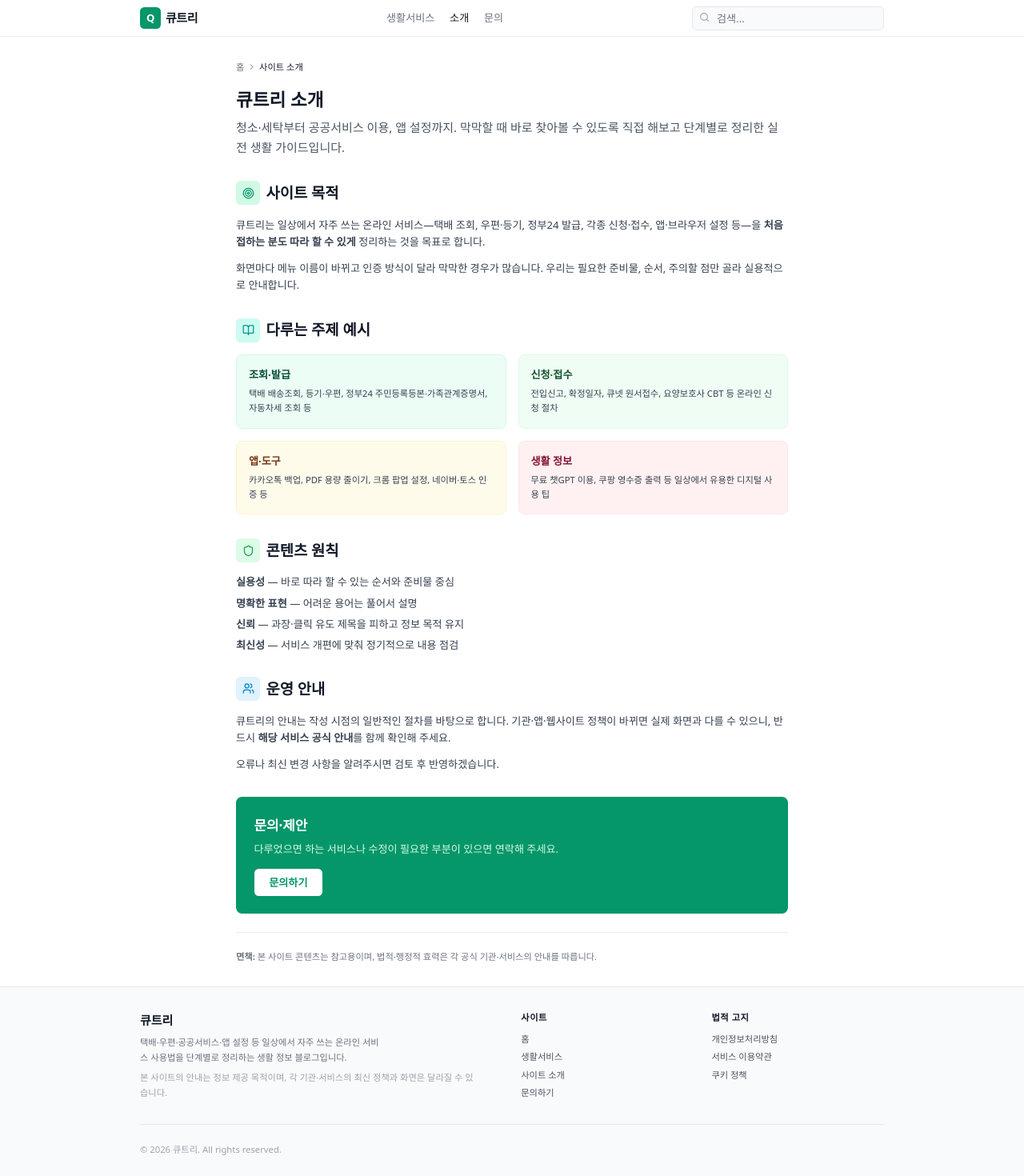
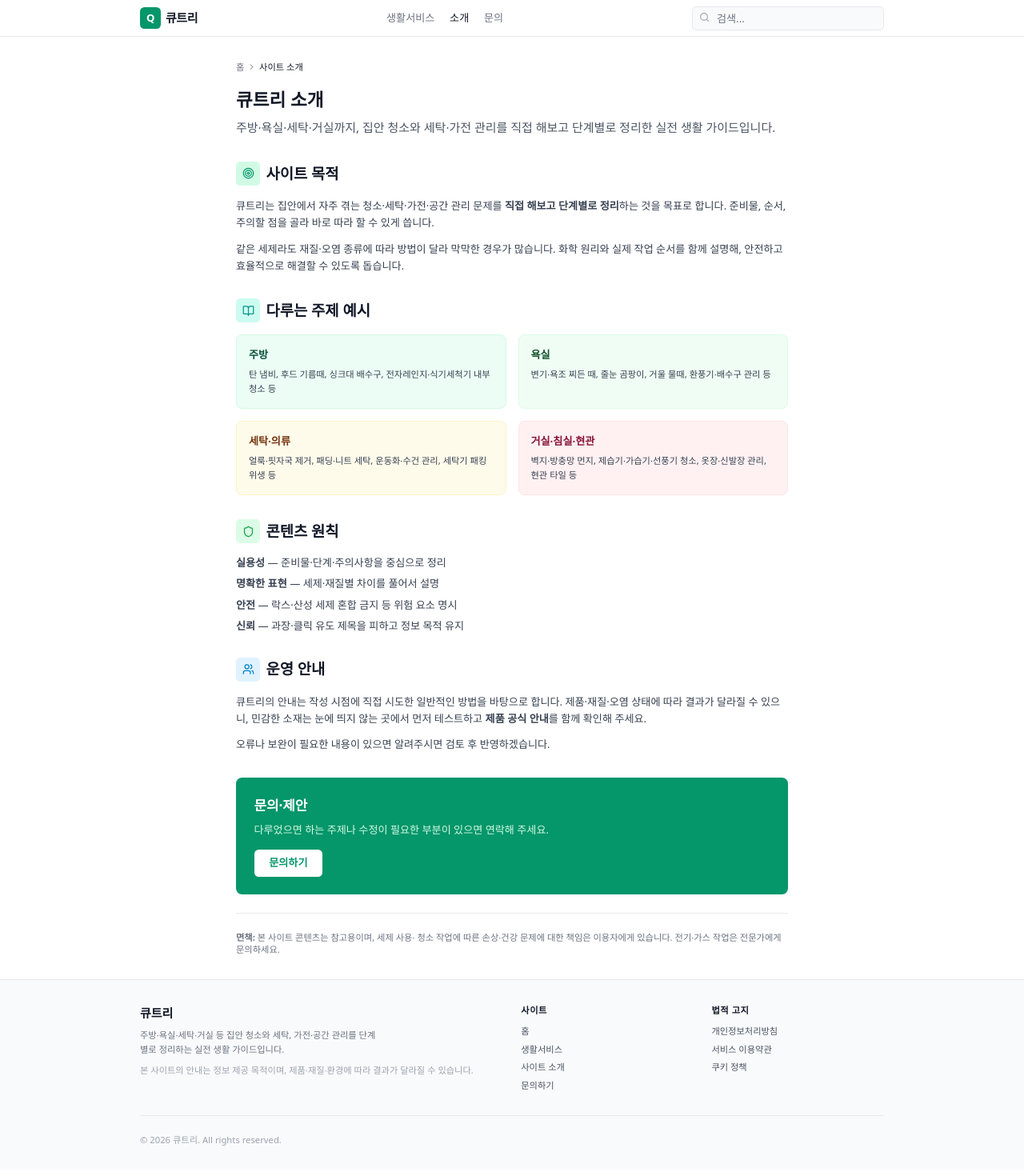
Before and after one commit to eun-hak/qtree, a Next.js app: page /about in a window 1280 px wide. Shown: the top 1470 px of the page at 80% size. Built offline with nearby package versions, Linux system fonts and the light colour scheme; no server answers.

Commit message:
feat: 멘트 수정

```diff
--- a/src/app/about/page.tsx
+++ b/src/app/about/page.tsx
@@ -5,7 +5,7 @@ import { pageTitle, SITE_DESCRIPTION, SITE_NAME } from "../../lib/site";
 
 export const metadata = {
   title: pageTitle("사이트 소개"),
-  description: `${SITE_NAME}는 생활 속 온라인 서비스 조회·신청·발급·설정 방법을 정리하는 정보 사이트입니다.`,
+  description: `${SITE_NAME}는 주방·욕실·세탁·거실 등 집안 청소와 세탁, 가전·공간 관리를 단계별로 정리하는 실전 생활 가이드입니다.`,
   openGraph: {
     title: pageTitle("사이트 소개"),
     description: SITE_DESCRIPTION,
@@ -42,14 +42,14 @@ export default function AboutPage() {
             <h2 className="text-xl font-bold text-gray-900 m-0">사이트 목적</h2>
           </div>
           <p className="text-gray-700 leading-relaxed mb-3 text-sm">
-            {SITE_NAME}는 일상에서 자주 쓰는 온라인 서비스—택배 조회, 우편·등기,
-            정부24 발급, 각종 신청·접수, 앱·브라우저 설정 등—을{" "}
-            <strong>처음 접하는 분도 따라 할 수 있게</strong> 정리하는 것을
-            목표로 합니다.
+            {SITE_NAME}는 집안에서 자주 겪는 청소·세탁·가전·공간 관리 문제를{" "}
+            <strong>직접 해보고 단계별로 정리</strong>하는 것을 목표로 합니다.
+            준비물, 순서, 주의할 점을 골라 바로 따라 할 수 있게 씁니다.
           </p>
           <p className="text-gray-700 leading-relaxed text-sm">
-            화면마다 메뉴 이름이 바뀌고 인증 방식이 달라 막막한 경우가 많습니다.
-            우리는 필요한 준비물, 순서, 주의할 점만 골라 실용적으로 안내합니다.
+            같은 세제라도 재질·오염 종류에 따라 방법이 달라 막막한 경우가
+            많습니다. 화학 원리와 실제 작업 순서를 함께 설명해, 안전하고
+            효율적으로 해결할 수 있도록 돕습니다.
           </p>
         </section>
 
@@ -63,34 +63,34 @@ export default function AboutPage() {
 
           <div className="grid grid-cols-1 md:grid-cols-2 gap-4 mb-4">
             <div className="bg-emerald-50 p-4 rounded-lg border border-emerald-100">
-              <h3 className="text-sm font-bold text-emerald-900 mb-1.5">조회·발급</h3>
+              <h3 className="text-sm font-bold text-emerald-900 mb-1.5">주방</h3>
               <p className="text-gray-700 text-xs leading-relaxed">
-                택배 배송조회, 등기·우편, 정부24 주민등록등본·가족관계증명서,
-                자동차세 조회 등
+                탄 냄비, 후드 기름때, 싱크대 배수구, 전자레인지·식기세척기
+                내부 청소 등
               </p>
             </div>
 
             <div className="bg-green-50 p-4 rounded-lg border border-green-100">
-              <h3 className="text-sm font-bold text-green-900 mb-1.5">신청·접수</h3>
+              <h3 className="text-sm font-bold text-green-900 mb-1.5">욕실</h3>
               <p className="text-gray-700 text-xs leading-relaxed">
-                전입신고, 확정일자, 큐넷 원서접수, 요양보호사 CBT 등 온라인
-                신청 절차
+                변기·욕조 찌든 때, 줄눈 곰팡이, 거울 물때, 환풍기·배수구
+                관리 등
               </p>
             </div>
 
             <div className="bg-amber-50 p-4 rounded-lg border border-amber-100">
-              <h3 className="text-sm font-bold text-amber-900 mb-1.5">앱·도구</h3>
+              <h3 className="text-sm font-bold text-amber-900 mb-1.5">세탁·의류</h3>
               <p className="text-gray-700 text-xs leading-relaxed">
-                카카오톡 백업, PDF 용량 줄이기, 크롬 팝업 설정, 네이버·토스
-                인증 등
+                얼룩·핏자국 제거, 패딩·니트 세탁, 운동화·수건 관리,
+                세탁기 패킹 위생 등
               </p>
             </div>
 
             <div className="bg-rose-50 p-4 rounded-lg border border-rose-100">
-              <h3 className="text-sm font-bold text-rose-900 mb-1.5">생활 정보</h3>
+              <h3 className="text-sm font-bold text-rose-900 mb-1.5">거실·침실·현관</h3>
               <p className="text-gray-700 text-xs leading-relaxed">
-                무료 챗GPT 이용, 쿠팡 영수증 출력 등 일상에서 유용한 디지털
-                사용 팁
+                벽지·방충망 먼지, 제습기·가습기·선풍기 청소, 옷장·신발장
+                관리, 현관 타일 등
               </p>
             </div>
           </div>
@@ -105,16 +105,16 @@ export default function AboutPage() {
           </div>
           <ul className="space-y-2 text-gray-700 text-sm">
             <li>
-              <strong>실용성</strong> — 바로 따라 할 수 있는 순서와 준비물 중심
+              <strong>실용성</strong> — 준비물·단계·주의사항을 중심으로 정리
             </li>
             <li>
-              <strong>명확한 표현</strong> — 어려운 용어는 풀어서 설명
+              <strong>명확한 표현</strong> — 세제·재질별 차이를 풀어서 설명
+            </li>
+            <li>
+              <strong>안전</strong> — 락스·산성 세제 혼합 금지 등 위험 요소 명시
             </li>
             <li>
               <strong>신뢰</strong> — 과장·클릭 유도 제목을 피하고 정보 목적 유지
-            </li>
-            <li>
-              <strong>최신성</strong> — 서비스 개편에 맞춰 정기적으로 내용 점검
             </li>
           </ul>
         </section>
@@ -127,12 +127,13 @@ export default function AboutPage() {
             <h2 className="text-xl font-bold text-gray-900 m-0">운영 안내</h2>
           </div>
           <p className="text-gray-700 leading-relaxed mb-3 text-sm">
-            {SITE_NAME}의 안내는 작성 시점의 일반적인 절차를 바탕으로 합니다.
-            기관·앱·웹사이트 정책이 바뀌면 실제 화면과 다를 수 있으니, 반드시{" "}
-            <strong>해당 서비스 공식 안내</strong>를 함께 확인해 주세요.
+            {SITE_NAME}의 안내는 작성 시점에 직접 시도한 일반적인 방법을
+            바탕으로 합니다. 제품·재질·오염 상태에 따라 결과가 달라질 수
+            있으니, 민감한 소재는 눈에 띄지 않는 곳에서 먼저 테스트하고{" "}
+            <strong>제품 공식 안내</strong>를 함께 확인해 주세요.
           </p>
           <p className="text-gray-700 leading-relaxed text-sm">
-            오류나 최신 변경 사항을 알려주시면 검토 후 반영하겠습니다.
+            오류나 보완이 필요한 내용이 있으면 알려주시면 검토 후 반영하겠습니다.
           </p>
         </section>
 
@@ -140,7 +141,7 @@ export default function AboutPage() {
           <div className="bg-emerald-600 text-white p-6 rounded-lg">
             <h2 className="text-lg font-bold mb-2">문의·제안</h2>
             <p className="mb-4 text-emerald-100 text-sm">
-              다루었으면 하는 서비스나 수정이 필요한 부분이 있으면 연락해 주세요.
+              다루었으면 하는 주제나 수정이 필요한 부분이 있으면 연락해 주세요.
             </p>
             <Link
               href="/contact"
@@ -153,8 +154,9 @@ export default function AboutPage() {
 
         <section className="text-xs text-gray-500 border-t pt-6">
           <p>
-            <strong>면책:</strong> 본 사이트 콘텐츠는 참고용이며, 법적·행정적
-            효력은 각 공식 기관·서비스의 안내를 따릅니다.
+            <strong>면책:</strong> 본 사이트 콘텐츠는 참고용이며, 세제 사용·
+            청소 작업에 따른 손상·건강 문제에 대한 책임은 이용자에게 있습니다.
+            전기·가스 작업은 전문가에게 문의하세요.
           </p>
         </section>
       </article>
--- a/src/app/category/[slug]/page.tsx
+++ b/src/app/category/[slug]/page.tsx
@@ -96,7 +96,7 @@ export default async function CategoryPage({ params }: PageProps) {
             </h3>
             <p className="text-xs text-gray-600 leading-relaxed">
               {category.description} {category.name} 관련 글을 모아 두었습니다.
-              새로운 서비스 사용법 안내가 추가될 때마다 업데이트합니다.
+              새로운 생활 가이드가 추가될 때마다 업데이트합니다.
             </p>
           </div>
         </div>
--- a/src/app/components/layout/Footer.tsx
+++ b/src/app/components/layout/Footer.tsx
@@ -11,12 +11,12 @@ export function Footer() {
           <div className="col-span-1 md:col-span-2">
             <h3 className="font-bold text-base mb-2 text-gray-900">{SITE_NAME}</h3>
             <p className="text-gray-500 text-xs leading-relaxed max-w-xs mb-2">
-              택배·우편·공공서비스·앱 설정 등 일상에서 자주 쓰는 온라인 서비스
-              사용법을 단계별로 정리하는 생활 정보 블로그입니다.
+              주방·욕실·세탁·거실 등 집안 청소와 세탁, 가전·공간 관리를
+              단계별로 정리하는 실전 생활 가이드입니다.
             </p>
             <p className="text-gray-400 text-xs leading-relaxed max-w-md">
-              본 사이트의 안내는 정보 제공 목적이며, 각 기관·서비스의 최신 정책과
-              화면은 달라질 수 있습니다.
+              본 사이트의 안내는 정보 제공 목적이며, 제품·재질·환경에 따라
+              결과가 달라질 수 있습니다.
             </p>
           </div>
 
--- a/src/app/contact/page.tsx
+++ b/src/app/contact/page.tsx
@@ -233,7 +233,7 @@ export default function ContactPage() {
               <div>
                 <p className="font-semibold text-gray-900">Q. 기고나 협업이 가능한가요?</p>
                 <p className="text-gray-700">
-                  A. 생활 서비스·공공·앱 사용법 등 실용 정보 기고를 검토합니다.
+                  A. 청소·세탁·가전·공간 관리 등 실전 생활 가이드 기고를 검토합니다.
                 </p>
               </div>
               <div>
--- a/src/app/data/mock.ts
+++ b/src/app/data/mock.ts
@@ -471,7 +471,7 @@ export const CATEGORIES: Category[] = [
     name: "생활서비스",
     slug: LIST_CATEGORY_SLUG,
     description:
-      "택배·우편·공공서비스 발급, 신청·접수, 앱·도구 설정 등 일상에서 쓰는 온라인 서비스 사용법을 모았습니다.",
+      "주방·욕실·세탁·거실·현관 등 집안 청소, 세탁, 가전·공간 관리 방법을 단계별로 모았습니다.",
     count: POSTS.length,
   },
 ];
--- a/src/app/page.tsx
+++ b/src/app/page.tsx
@@ -46,9 +46,9 @@ export default function Home() {
           <span className="text-emerald-600">단계별로 정리했습니다</span>
         </h1>
         <p className="text-base md:text-lg text-gray-500 leading-relaxed">
-          청소·세탁부터 공공서비스·앱 설정까지
+          주방·욕실·세탁·거실까지
           <br className="hidden sm:block" />
-          막막할 때 찾아보기 좋게 직접 해보고 썼습니다.
+          집안 관리를 직접 해보고 단계별로 정리했습니다.
         </p>
         <div className="flex justify-center pt-3">
           <Link href={listPath}>
--- a/src/app/search/page.tsx
+++ b/src/app/search/page.tsx
@@ -89,7 +89,7 @@ export default function SearchPage() {
             </p>
             <div className="flex flex-wrap gap-1.5 justify-center">
               <span className="text-xs text-gray-500">추천 키워드:</span>
-              {['택배', '정부24', '주민등록', '크롬', '팝업'].map(keyword => (
+              {['베이킹소다', '곰팡이', '얼룩 제거', '세탁', '욕실 청소'].map(keyword => (
                 <Badge
                   key={keyword}
                   variant="secondary"
@@ -111,7 +111,7 @@ export default function SearchPage() {
           </p>
           <div className="flex flex-wrap gap-1.5 justify-center">
             <span className="text-xs text-gray-500">인기 검색어:</span>
-            {['배송조회', '등본 발급', '카카오톡', 'PDF', '인증서'].map(keyword => (
+            {['구연산', '락스', '주방 청소', '수건 냄새', '패딩 세탁'].map(keyword => (
               <Badge
                 key={keyword}
                 variant="secondary"
--- a/src/lib/site.ts
+++ b/src/lib/site.ts
@@ -15,7 +15,7 @@ export const SITE_TAGLINE = "생활 고민을 단계별로 해결";
 export const SITE_TITLE = `${SITE_NAME} — ${SITE_TAGLINE}`;
 
 export const SITE_DESCRIPTION =
-  "청소·세탁부터 공공서비스 이용, 앱 설정까지. 막막할 때 바로 찾아볼 수 있도록 직접 해보고 단계별로 정리한 실전 생활 가이드입니다.";
+  "주방·욕실·세탁·거실까지, 집안 청소와 세탁·가전 관리를 직접 해보고 단계별로 정리한 실전 생활 가이드입니다.";
 
 export const SITE_KEYWORDS = [
   SITE_NAME,
@@ -26,11 +26,12 @@ export const SITE_KEYWORDS = [
   "세탁 방법",
   "베이킹소다",
   "구연산",
+  "과탄산소다",
   "욕실 청소",
   "주방 청소",
   "얼룩 제거",
-  "공공서비스",
-  "앱 사용법",
+  "곰팡이 제거",
+  "가전 청소",
   "생활 정보",
 ] as const;
 
```
Also changed, not shown: public/site.webmanifest.
